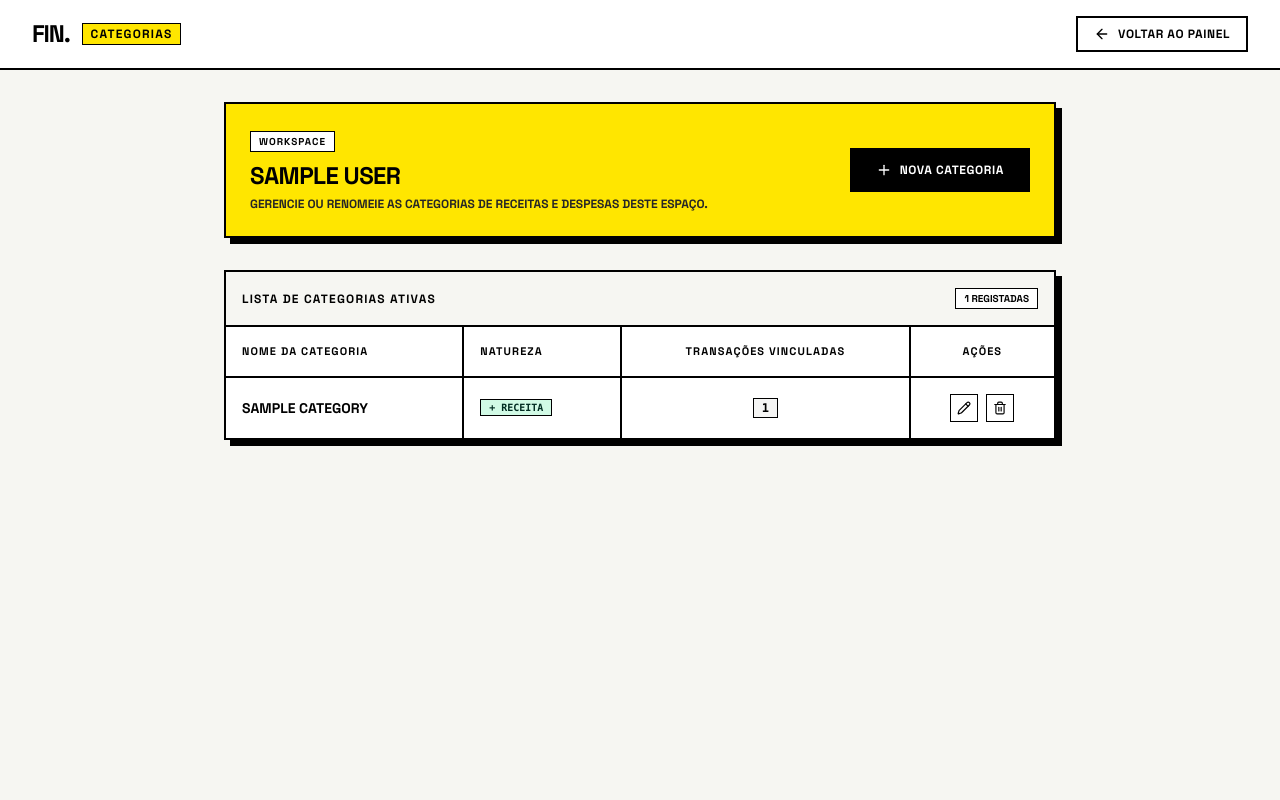
After one commit to leobrda/finance, a Django app: page /dashboard/categorias/ in a window 1280 px wide. The commit adds this page. Run offline with Django 5.2, Linux system fonts and the light colour scheme; a user stored in the database is signed in; tables that the repository leaves empty hold one stand-in row (values such as "Sample post"); some libraries are stand-ins or nearby versions.

Commit message:
feat: implementa gestao completa de categorias com edicao, contagem de lancamentos e exclusao segura

```diff
--- a/finances/urls.py
+++ b/finances/urls.py
@@ -7,4 +7,8 @@ urlpatterns = [
     path('transacao/<int:pk>/excluir/', views.delete_transaction_view, name='delete_transaction'),
     path('transacao/<int:pk>/status/', views.toggle_transaction_status, name='toggle_transaction_status'),
     path('exportar/csv/', views.export_transactions_csv, name='export_transactions_csv'),
+    # Rotas de gestão de categorias
+    path('categorias/', views.manage_categories_view, name='manage_categories'),
+    path('categorias/<int:pk>/editar/', views.edit_category_view, name='edit_category'),
+    path('categorias/<int:pk>/excluir/', views.delete_category_view, name='delete_category'),
 ]
--- a/finances/views.py
+++ b/finances/views.py
@@ -2,6 +2,8 @@ import json
 import csv
 from django.shortcuts import render, redirect, get_object_or_404
 from django.http import HttpResponse
+from django.contrib import messages
+from django.urls import reverse
 from django.contrib.auth.decorators import login_required
 from django.db.models import Sum, Q
 from datetime import date
@@ -252,3 +254,67 @@ def export_transactions_csv(request):
         ])
 
     return response
+
+
+@login_required
+def manage_categories_view(request):
+    workspace_id = request.GET.get('workspace')
+    workspace = get_object_or_404(Workspace, id=workspace_id,
+                                  user=request.user) if workspace_id else Workspace.objects.filter(
+        user=request.user).first()
+
+    if not workspace:
+        return redirect('dashboard')
+
+    # Criação rápida pela própria página de gestão
+    if request.method == 'POST' and 'create_category' in request.POST:
+        cat_form = CategoryForm(request.POST)
+        if cat_form.is_valid():
+            new_cat = cat_form.save(commit=False)
+            new_cat.workspace = workspace
+            new_cat.save()
+            return redirect(f"{request.path}?workspace={workspace.id}")
+
+    categories = Category.objects.filter(workspace=workspace).order_by('category_type', 'name')
+
+    # Anexa a contagem de transações vinculadas para informar o utilizador antes de apagar
+    for cat in categories:
+        cat.transactions_count = Transaction.objects.filter(category=cat).count()
+
+    cat_form = CategoryForm()
+
+    return render(request, 'finances/manage_categories.html', {
+        'workspace': workspace,
+        'categories': categories,
+        'cat_form': cat_form,
+    })
+
+
+@login_required
+def edit_category_view(request, pk):
+    category = get_object_or_404(Category, pk=pk, workspace__user=request.user)
+    workspace = category.workspace
+
+    if request.method == 'POST':
+        form = CategoryForm(request.POST, instance=category)
+        if form.is_valid():
+            form.save()
+            return redirect(f"{reverse('manage_categories')}?workspace={workspace.id}")
+    else:
+        form = CategoryForm(instance=category)
+
+    return render(request, 'finances/edit_category.html', {
+        'form': form,
+        'category': category,
+        'workspace': workspace
+    })
+
+
+@login_required
+def delete_category_view(request, pk):
+    category = get_object_or_404(Category, pk=pk, workspace__user=request.user)
+    workspace = category.workspace
+
+    if request.method == 'POST':
+        category.delete()
+    return redirect(f"{reverse('manage_categories')}?workspace={workspace.id}")
--- /dev/null
+++ b/templates/finances/manage_categories.html
@@ -0,0 +1,144 @@
+<!DOCTYPE html>
+<html lang="pt-br">
+<head>
+    <meta charset="UTF-8">
+    <title>GERIR CATEGORIAS — FIN. FINANCE</title>
+    <script src="https://cdn.tailwindcss.com"></script>
+    <script src="https://unpkg.com/lucide@latest"></script>
+    <style>
+        @import url('https://fonts.googleapis.com/css2?family=Space+Grotesk:wght@400;600;700;900&display=swap');
+        body { font-family: 'Space Grotesk', sans-serif; }
+    </style>
+</head>
+<body class="bg-[#F6F6F2] text-black min-h-screen">
+
+    <!-- Header -->
+    <header class="border-b-2 border-black bg-white flex justify-between items-center p-4 sm:px-8">
+        <div class="flex items-center gap-3">
+            <span class="text-2xl font-black tracking-tighter uppercase">FIN.</span>
+            <span class="text-xs font-bold uppercase tracking-widest border border-black px-2 py-0.5 bg-[#FFE600]">CATEGORIAS</span>
+        </div>
+        <a href="{% url 'dashboard' %}?workspace={{ workspace.id }}" class="px-4 py-2 border-2 border-black bg-white hover:bg-black hover:text-white transition text-xs font-black uppercase tracking-wider flex items-center gap-2">
+            <i data-lucide="arrow-left" class="w-4 h-4"></i> Voltar ao Painel
+        </a>
+    </header>
+
+    <main class="max-w-4xl mx-auto p-4 sm:p-8">
+
+        <!-- Cabeçalho de Contexto -->
+        <div class="border-2 border-black bg-[#FFE600] p-6 mb-8 shadow-[6px_6px_0px_0px_rgba(0,0,0,1)] flex flex-wrap justify-between items-center gap-4">
+            <div>
+                <span class="text-[10px] font-black uppercase tracking-widest border border-black px-2 py-0.5 bg-white mb-2 inline-block">Workspace</span>
+                <h1 class="text-2xl font-black uppercase tracking-tight">{{ workspace.name }}</h1>
+                <p class="text-xs font-bold text-neutral-800 uppercase mt-1">Gerencie ou renomeie as categorias de receitas e despesas deste espaço.</p>
+            </div>
+            <button onclick="document.getElementById('modalAddCategory').classList.remove('hidden')"
+                    class="px-6 py-3 border-2 border-black bg-black text-white hover:bg-[#FF4A22] transition text-xs font-black uppercase tracking-wider flex items-center gap-2">
+                <i data-lucide="plus" class="w-4 h-4"></i> Nova Categoria
+            </button>
+        </div>
+
+        <!-- Tabela de Categorias -->
+        <div class="border-2 border-black bg-white shadow-[6px_6px_0px_0px_rgba(0,0,0,1)]">
+            <div class="p-4 border-b-2 border-black flex justify-between items-center bg-[#F6F6F2]">
+                <h3 class="text-xs font-black uppercase tracking-widest">Lista de Categorias Ativas</h3>
+                <span class="text-[10px] font-bold uppercase border border-black px-2 py-0.5 bg-white">
+                    {{ categories|length }} Registadas
+                </span>
+            </div>
+
+            <div class="overflow-x-auto">
+                <table class="w-full text-left border-collapse">
+                    <thead>
+                        <tr class="border-b-2 border-black text-[11px] font-black uppercase tracking-widest bg-white">
+                            <th class="p-4 border-r-2 border-black">Nome da Categoria</th>
+                            <th class="p-4 border-r-2 border-black">Natureza</th>
+                            <th class="p-4 border-r-2 border-black text-center">Transações Vinculadas</th>
+                            <th class="p-4 text-center">Ações</th>
+                        </tr>
+                    </thead>
+                    <tbody class="divide-y-2 divide-black text-sm">
+                        {% for cat in categories %}
+                        <tr class="hover:bg-neutral-50 transition">
+                            <td class="p-4 border-r-2 border-black font-bold uppercase">{{ cat.name }}</td>
+                            <td class="p-4 border-r-2 border-black text-xs font-black uppercase">
+                                {% if cat.category_type == 'INCOME' %}
+                                    <span class="border border-black px-2 py-0.5 bg-emerald-100 text-emerald-950 font-mono text-[10px]">
+                                        + Receita
+                                    </span>
+                                {% else %}
+                                    <span class="border border-black px-2 py-0.5 bg-rose-100 text-rose-950 font-mono text-[10px]">
+                                        - Despesa
+                                    </span>
+                                {% endif %}
+                            </td>
+                            <td class="p-4 border-r-2 border-black text-center font-mono text-xs font-bold">
+                                <span class="border border-black px-2 py-0.5 bg-stone-100">{{ cat.transactions_count }}</span>
+                            </td>
+                            <td class="p-4 text-center">
+                                <div class="flex items-center justify-center gap-2">
+                                    <a href="{% url 'edit_category' cat.pk %}" class="p-1.5 border border-black hover:bg-[#FFE600] transition" title="Editar nome/tipo">
+                                        <i data-lucide="pencil" class="w-3.5 h-3.5"></i>
+                                    </a>
+                                    <form method="post" action="{% url 'delete_category' cat.pk %}"
+                                          onsubmit="return confirm('Tem certeza que deseja excluir a categoria &quot;{{ cat.name }}&quot;? {% if cat.transactions_count > 0 %}Atenção: existem {{ cat.transactions_count }} lançamento(s) vinculados que ficarão sem categoria!{% endif %}');" class="inline">
+                                        {% csrf_token %}
+                                        <button type="submit" class="p-1.5 border border-black hover:bg-[#FF4A22] hover:text-white transition" title="Excluir Categoria">
+                                            <i data-lucide="trash-2" class="w-3.5 h-3.5"></i>
+                                        </button>
+                                    </form>
+                                </div>
+                            </td>
+                        </tr>
+                        {% empty %}
+                        <tr>
+                            <td colspan="4" class="p-8 text-center text-xs uppercase font-bold text-neutral-400">
+                                Nenhuma categoria configurada para este espaço.
+                            </td>
+                        </tr>
+                        {% endfor %}
+                    </tbody>
+                </table>
+            </div>
+        </div>
+    </main>
+
+    <!-- Modal Nova Categoria -->
+    <div id="modalAddCategory" class="hidden fixed inset-0 bg-black bg-opacity-70 flex items-center justify-center p-4 z-50">
+        <div class="bg-white border-4 border-black max-w-sm w-full p-6 shadow-[8px_8px_0px_0px_rgba(0,0,0,1)]">
+            <div class="flex justify-between items-center pb-4 border-b-2 border-black mb-4">
+                <h3 class="text-xs font-black uppercase tracking-wider">Nova Categoria</h3>
+                <button onclick="document.getElementById('modalAddCategory').classList.add('hidden')" class="font-black text-xl hover:text-[#FF4A22]">&times;</button>
+            </div>
+            <form method="post" class="space-y-4">
+                {% csrf_token %}
+                <input type="hidden" name="create_category" value="1">
+                <div>
+                    <label class="block text-[11px] font-black uppercase tracking-wider mb-1">Nome da Categoria</label>
+                    <input type="text" name="name" required placeholder="Ex: Manutenção, Produtos..." class="w-full border-2 border-black p-2.5 text-sm outline-none focus:bg-[#FFE600] font-bold uppercase">
+                </div>
+                <div>
+                    <label class="block text-[11px] font-black uppercase tracking-wider mb-1">Tipo de Lançamento</label>
+                    <select name="category_type" class="w-full border-2 border-black p-2.5 text-sm outline-none bg-white font-bold">
+                        <option value="INCOME">Receita (+)</option>
+                        <option value="EXPENSE">Despesa (-)</option>
+                    </select>
+                </div>
+                <div class="flex gap-3 pt-4">
+                    <button type="button" onclick="document.getElementById('modalAddCategory').classList.add('hidden')"
+                            class="w-1/2 py-3 border-2 border-black text-xs font-black uppercase hover:bg-neutral-100">
+                        Cancelar
+                    </button>
+                    <button type="submit" class="w-1/2 py-3 border-2 border-black bg-[#FFE600] hover:bg-black hover:text-white transition text-xs font-black uppercase">
+                        Criar
+                    </button>
+                </div>
+            </form>
+        </div>
+    </div>
+
+    <script>
+        lucide.createIcons();
+    </script>
+</body>
+</html>
```
Also changed, not shown: templates/finances/dashboard.html (+4 -4 lines), templates/finances/edit_category.html (added, +42 -0 lines).
